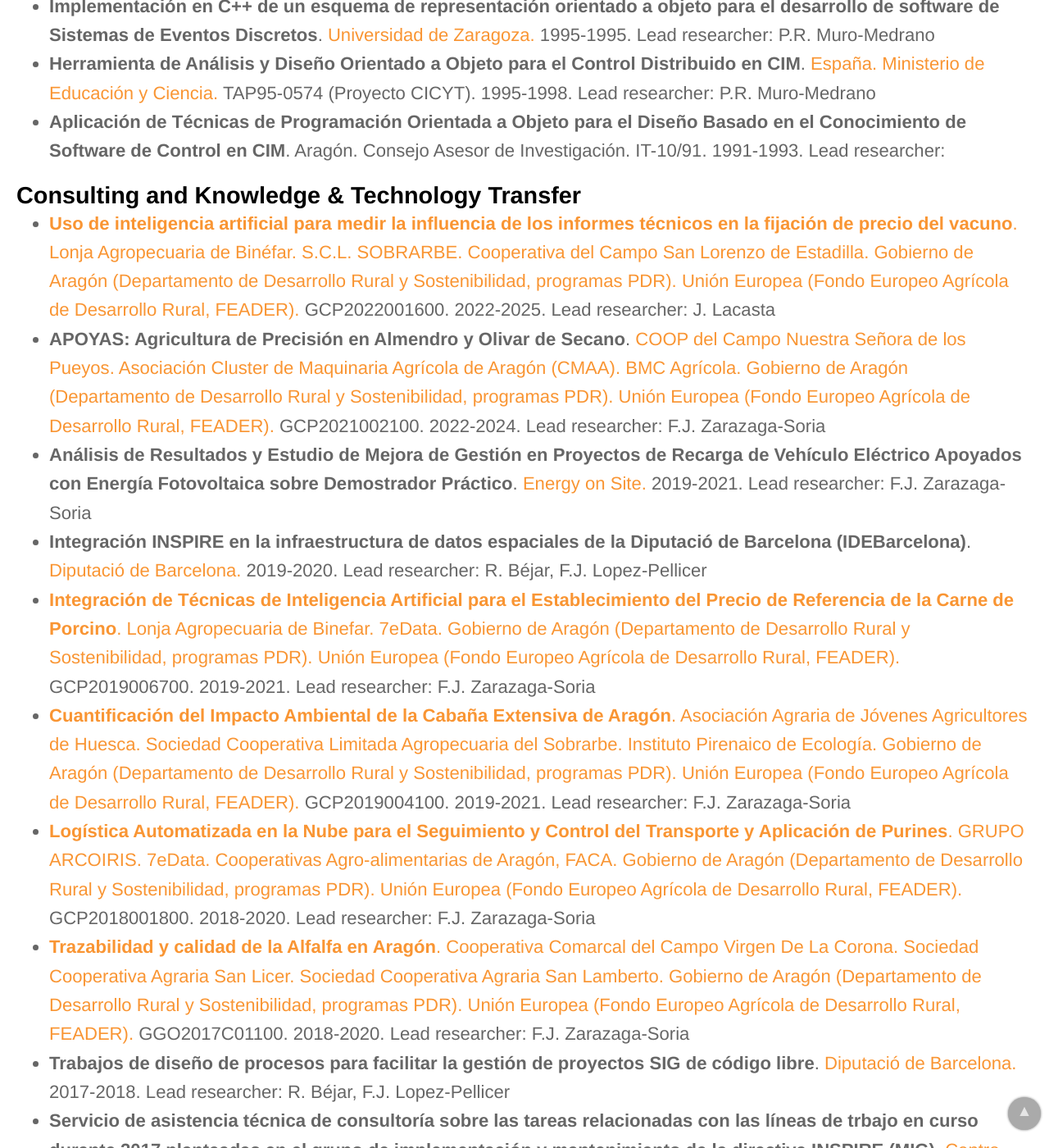
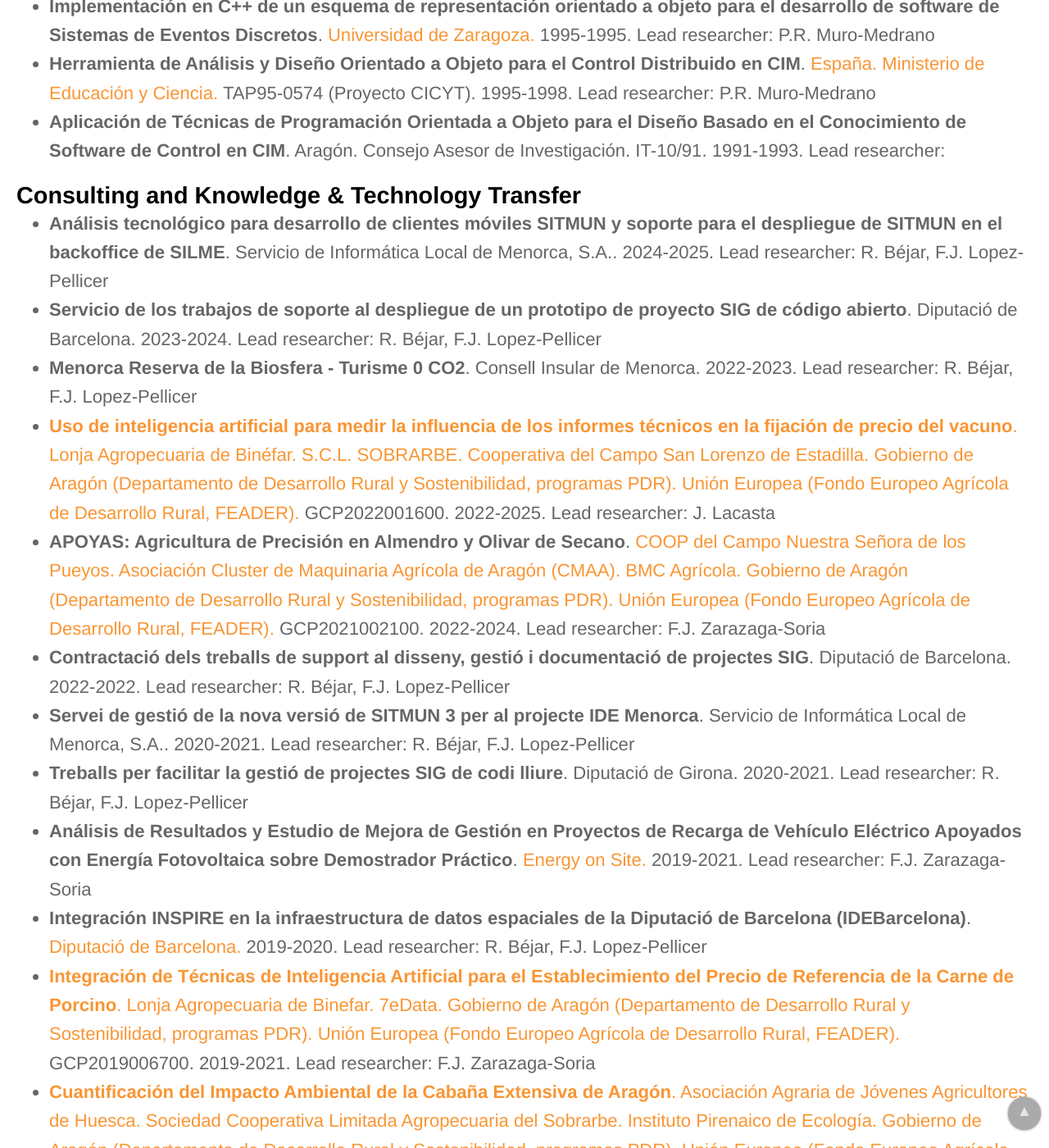
Before and after one commit to IAAA-Lab/IAAA-Lab.github.io, a Jekyll site: the page built from projects.html, in a window 1280 px wide and 1400 px high, scrolled down 8937 px. Shown: the whole window at 82% size. Built offline with Jekyll 4.4.1, drawn with Linux system fonts in a browser that asks for light colours.

Commit message:
Proyectos SITMUN que faltaban.

```diff
--- a/_data/projects-otri.yml
+++ b/_data/projects-otri.yml
@@ -1,3 +1,18 @@
+- title: "Análisis tecnológico para desarrollo de clientes móviles SITMUN y soporte para el despliegue de SITMUN en el backoffice de SILME"
+  organizations:
+  - organization: Servicio de Informática Local de Menorca, S.A.
+  years: 2024-2025
+  main_researcher: R. Béjar, F.J. Lopez-Pellicer
+- title: "Servicio de los trabajos de soporte al despliegue de un prototipo de proyecto SIG de código abierto"
+  organizations:
+  - organization: Diputació de Barcelona
+  years: 2023-2024
+  main_researcher: R. Béjar, F.J. Lopez-Pellicer
+- title: "Menorca Reserva de la Biosfera - Turisme 0 CO2"
+  organizations:
+  - organization: Consell Insular de Menorca
+  years: 2022-2023
+  main_researcher: R. Béjar, F.J. Lopez-Pellicer
 - title: "Uso de inteligencia artificial para medir la influencia de los informes técnicos en la fijación de precio del vacuno"
   url: https://www.informelonja.es
   organizations:
@@ -29,6 +44,21 @@
   reference: GCP2021002100
   years: 2022-2024
   main_researcher: F.J. Zarazaga-Soria
+- title: "Contractació dels treballs de support al disseny, gestió i documentació de projectes SIG"
+  organizations:
+  - organization: Diputació de Barcelona
+  years: 2022-2022
+  main_researcher: R. Béjar, F.J. Lopez-Pellicer
+- title: "Servei de gestió de la nova versió de SITMUN 3 per al projecte IDE Menorca"
+  organizations:
+  - organization: Servicio de Informática Local de Menorca, S.A.
+  years: 2020-2021
+  main_researcher: R. Béjar, F.J. Lopez-Pellicer
+- title: "Treballs per facilitar la gestió de projectes SIG de codi lliure"
+  organizations:
+  - organization: Diputació de Girona
+  years: 2020-2021
+  main_researcher: R. Béjar, F.J. Lopez-Pellicer
 - title: "Análisis de Resultados y Estudio de Mejora de Gestión en Proyectos de Recarga de Vehículo Eléctrico Apoyados con Energía Fotovoltaica sobre Demostrador Práctico"
   organizations:
   - organization: Energy on Site
```
